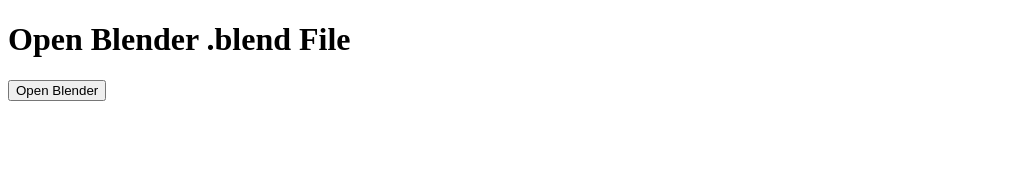
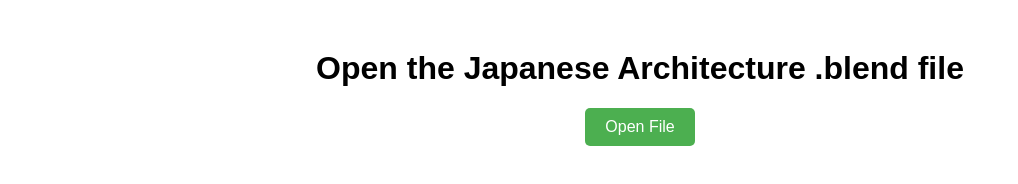
Before and after one commit to TiggySkibbles32/Blender_Thing, a plain HTML site: page index.html in a window 1280 px wide. Shown: the whole page, without its empty margins (0-1018 px from the left). Drawn offline with Linux system fonts and the light colour scheme.

Commit message:
littlepig

```diff
--- a/index.html
+++ b/index.html
@@ -3,17 +3,37 @@
 <head>
     <meta charset="UTF-8">
     <meta name="viewport" content="width=device-width, initial-scale=1.0">
-    <title>Open Blender File</title>
+    <title>Open .blend File</title>
+    <style>
+        body {
+            font-family: Arial, sans-serif;
+            text-align: center;
+            margin-top: 50px;
+        }
+        button {
+            padding: 10px 20px;
+            font-size: 16px;
+            cursor: pointer;
+            border: none;
+            background-color: #4CAF50;
+            color: white;
+            border-radius: 5px;
+        }
+        button:hover {
+            background-color: #45a049;
+        }
+    </style>
 </head>
 <body>
-    <h1>Open Blender .blend File</h1>
-    <button id="openBlenderButton">Open Blender</button>
+
+    <h1>Open the Japanese Architecture .blend file</h1>
+    <button onclick="openFile()">Open File</button>
 
     <script>
-        document.getElementById("openBlenderButton").addEventListener("click", function() {
-            // Display an alert as a placeholder since this won't open Blender directly from HTML
-            alert("Please run the Python script to open Blender!");
-        });
+        function openFile() {
+            // Local system file handling (For the button to work, this needs to be part of a desktop app environment)
+            alert('Due to security restrictions in browsers, files cannot be directly opened.');
+        }
     </script>
 </body>
 </html>
```
Also changed, not shown: 1 other file.
